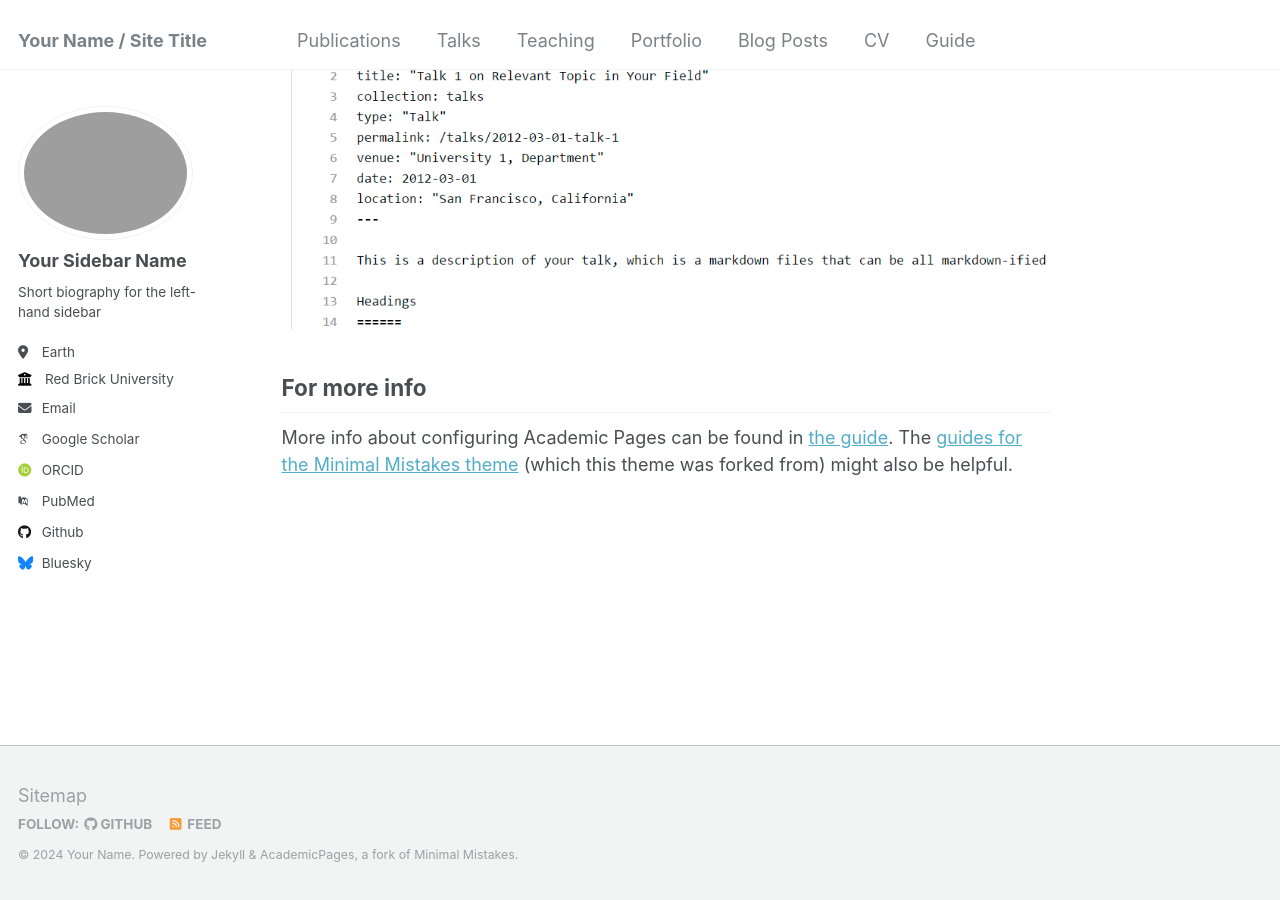
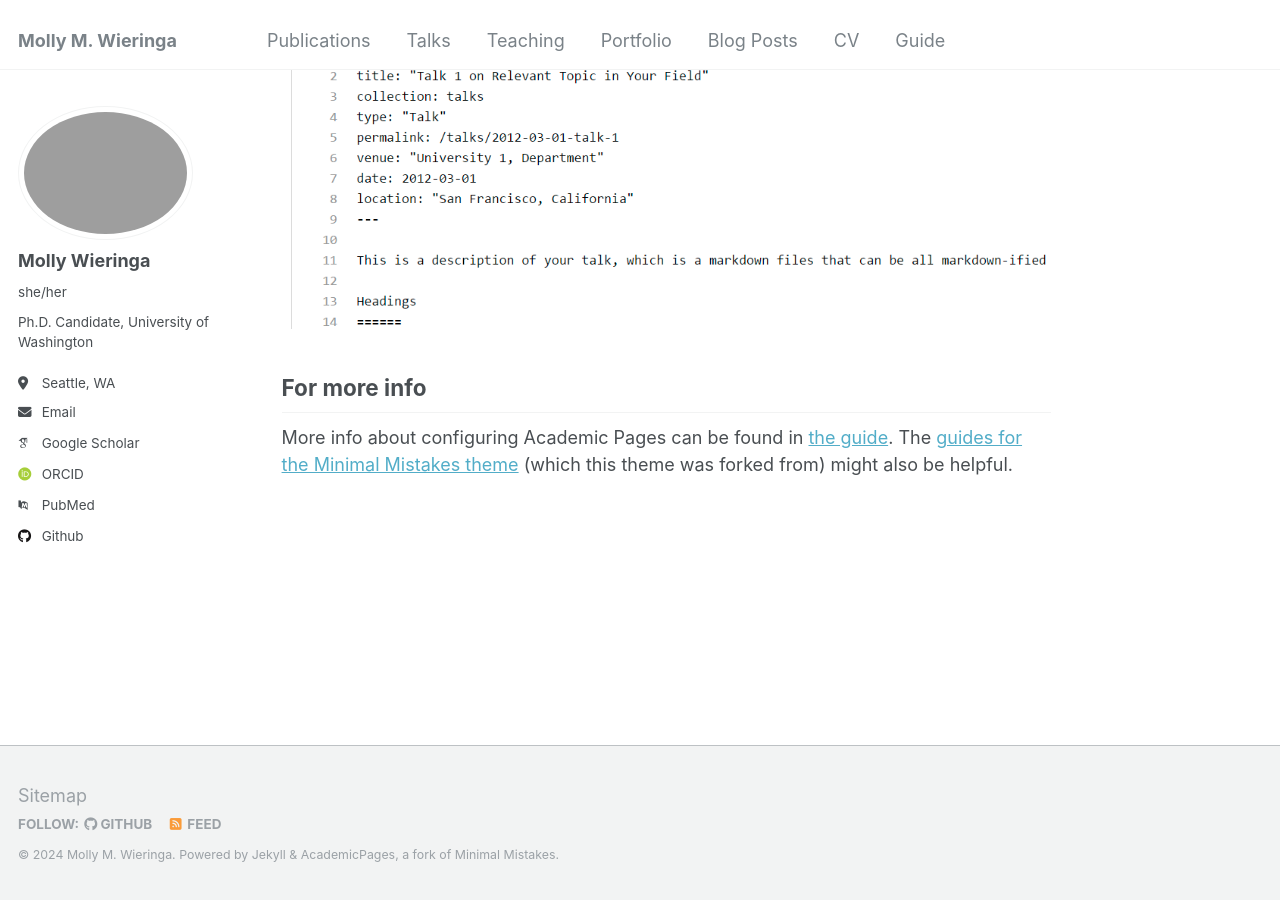
Before and after one commit to mollymwieringa/mollymwieringa.github.io, a Jekyll site: the page built from _pages/about.md, in a window 1280 px wide and 900 px high, scrolled down 2660 px. Built offline with Jekyll 4.4.1, drawn with Linux system fonts in a browser that asks for light colours; some web fonts are replaced.

Commit message:
initial configuration of personal settings, profile image

```diff
--- a/_config.yml
+++ b/_config.yml
@@ -8,9 +8,9 @@
 
 # Basic Site Settings
 locale                   : "en-US"
-title                    : "Your Name / Site Title"
+title                    : "Molly M. Wieringa"
 title_separator          : "-"
-name                     : &name "Your Name"
+name                     : &name "Molly M. Wieringa"
 description              : &description "personal description"
 url                      : https://academicpages.github.io # the base hostname & protocol for your site e.g. "https://mmistakes.github.io"
 baseurl                  : "" # the subpath of your site, e.g. "/blog"
@@ -22,13 +22,13 @@
 author:
   # Biographic information
   avatar           : "profile.png"
-  name             : "Your Sidebar Name"
-  pronouns         : # example: "she/her"
-  bio              : "Short biography for the left-hand sidebar"
-  location         : "Earth"
-  employer         : "Red Brick University"
+  name             : "Molly Wieringa"
+  pronouns         : "she/her"
+  bio              : "Ph.D. Candidate, University of Washington"
+  location         : "Seattle, WA"
+  employer         : #"University of Washington"
   uri              : # URL
-  email            : "none@example.org"
+  email            : "mmw906@uw.edu"
 
   # Academic websites
   arxiv            : # URL - Update with the correct link to your profile
@@ -48,7 +48,7 @@
   stackoverflow    : # User number or user number and name (i.e., use "1" or "1/jeff-atwood")
 
   # Social media
-  bluesky          : "bsky.app" # Replace this with you Bluesky username
+  bluesky          : #"bsky.app" # Replace this with you Bluesky username
   facebook         : # Username
   flickr           : # Username
   foursquare       : # Username
```
Also changed, not shown: 1 other file.
